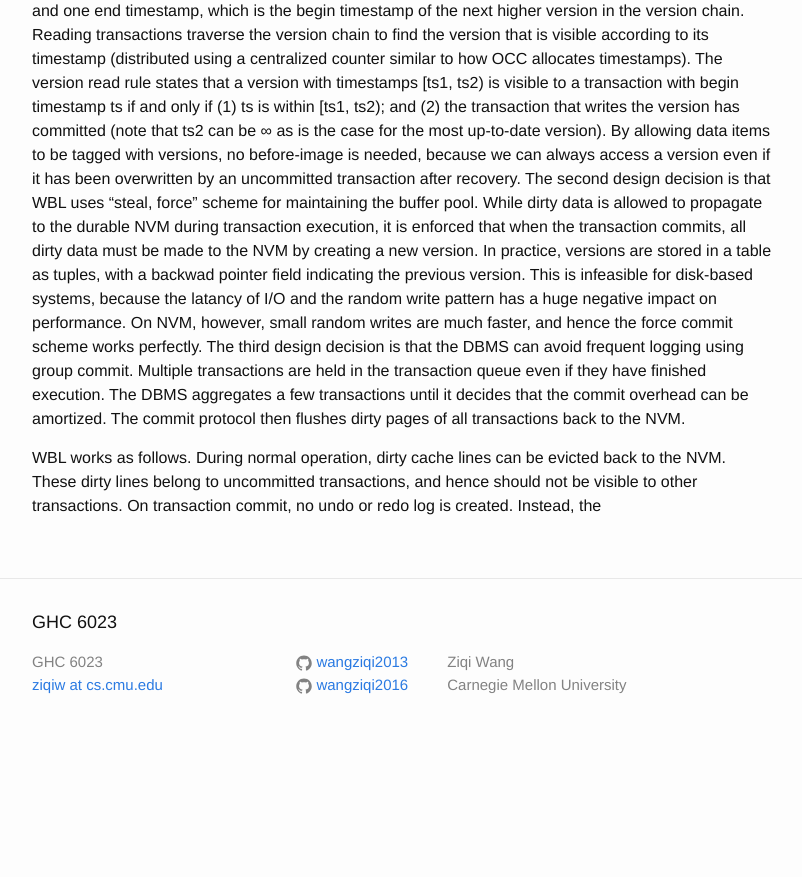
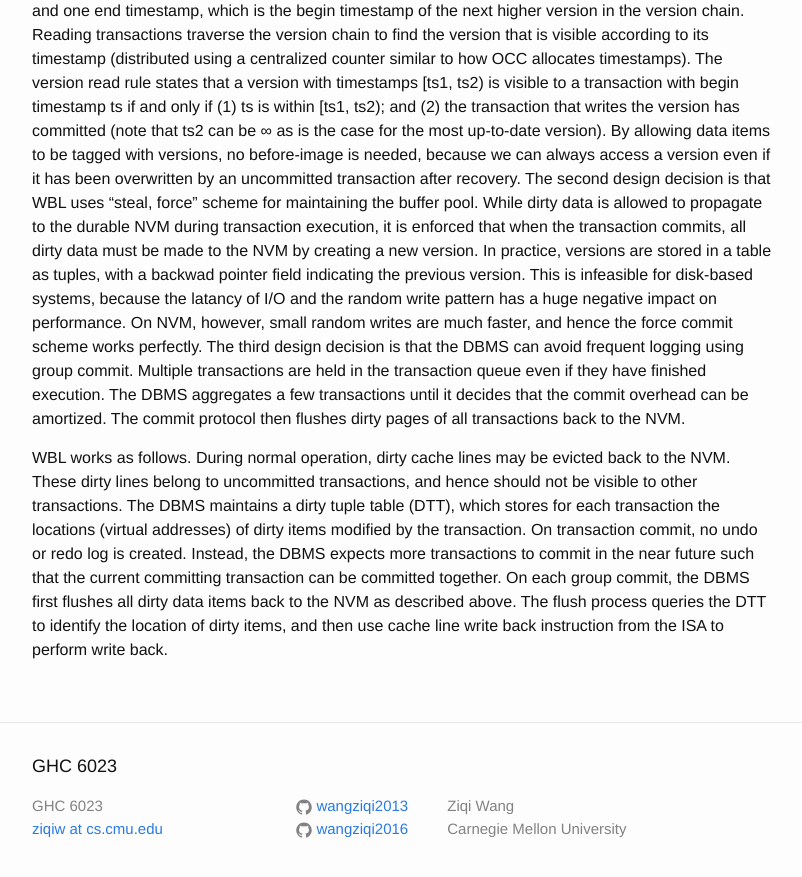
Before and after one commit to wangziqi2013/wangziqi2013.github.io, a Jekyll site: the page built from _posts/2019-01-12-wbl.markdown, in a window 1280 px wide and 900 px high, scrolled down 1441 px. Shown: the top 877 px of the window, without its empty margins (238-1040 px from the left). Built offline with Jekyll 4.4.1, drawn with Linux system fonts in a browser that asks for light colours; before the commit the page ends 2197 px from its top, so only the background shows below that.

Commit message:
Working on group commit

```diff
--- a/_posts/2019-01-12-wbl.markdown
+++ b/_posts/2019-01-12-wbl.markdown
@@ -66,6 +66,10 @@ commit. Multiple transactions are held in the transaction queue even if they hav
 a few transactions until it decides that the commit overhead can be amortized. The commit protocol then flushes dirty
 pages of all transactions back to the NVM.
 
-WBL works as follows. During normal operation, dirty cache lines can be evicted back to the NVM. These dirty lines belong
-to uncommitted transactions, and hence should not be visible to other transactions. On transaction commit, no undo or
-redo log is created. Instead, the
+WBL works as follows. During normal operation, dirty cache lines may be evicted back to the NVM. These dirty lines belong
+to uncommitted transactions, and hence should not be visible to other transactions. The DBMS maintains a dirty tuple table (DTT),
+which stores for each transaction the locations (virtual addresses) of dirty items modified by the transaction. On transaction
+commit, no undo or redo log is created. Instead, the DBMS expects more transactions to commit in the near future such that
+the current committing transaction can be committed together. On each group commit, the DBMS first flushes all dirty data items
+back to the NVM as described above. The flush process queries the DTT to identify the location of dirty items, and then
+use cache line write back instruction from the ISA to perform write back.
```
